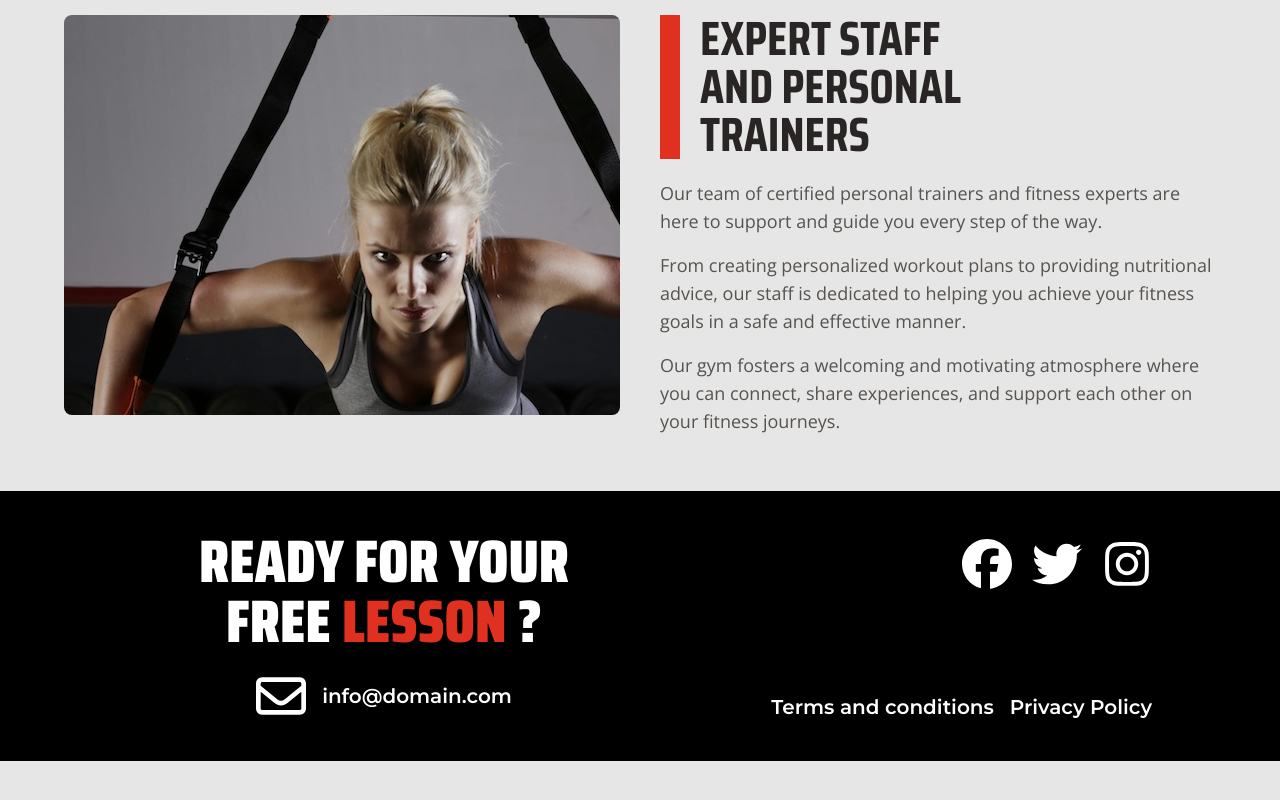
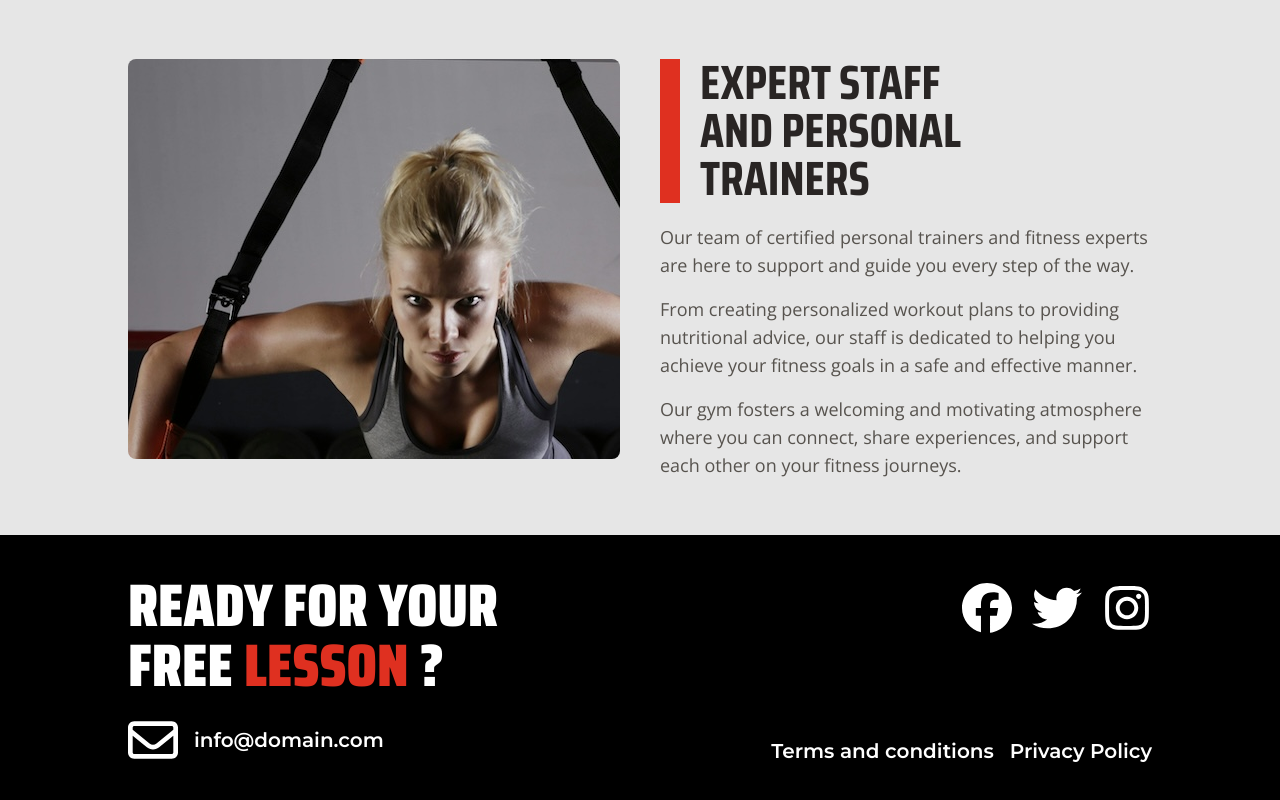
Before and after one commit to qbixmex/world-fitness, a Next.js app: page / in a window 1280 px wide. Shown: the part 1680-2480 px from the top of the page. Before the commit the page ends 2441 px from the top, so only its background shows below. Built offline with nearby package versions, Linux system fonts and the light colour scheme.

Commit message:
Fix Width Container

```diff
--- a/src/app/globals.css
+++ b/src/app/globals.css
@@ -13,6 +13,6 @@
 
 @layer utilities {
   .container {
-    @apply w-[95%] md:w-[90%] lg:w-[80%] mx-auto;
+    @apply w-[90%] md:w-[85%] lg:w-[80%] mx-auto;
   }
 }
--- a/src/modules/common/components/footer.component.tsx
+++ b/src/modules/common/components/footer.component.tsx
@@ -6,9 +6,9 @@ export const Footer = () => {
   return (
     <footer className="bg-black py-10">
       <section className="container text-white grid md:grid-cols-2 h-full">
-        <section className="col-span-1 md:flex md:flex-col md:justify-between">
+        <section className="col-span-1 md:flex md:flex-col md:justify-between md:items-start">
           {/* Title */}
-          <section className={`${sairaCondensed.className} text-6xl font-black text-center uppercase mb-5`}>
+          <section className={`${sairaCondensed.className} text-6xl font-black text-center md:text-left uppercase mb-5`}>
             <p>Ready for YOUR<br />free <span className="text-primary">Lesson</span> ?</p>
           </section>
           {/* Email */}
--- a/src/modules/common/components/header.component.tsx
+++ b/src/modules/common/components/header.component.tsx
@@ -19,7 +19,7 @@ export const Header = () => {
   const [menuActive, setMenuActive] = useState(false);
 
   return (
-    <header className="bg-black pt-5 h-[400px] md:h-[500px] lg:h-[600px] relative box-border px-[20px] lg:px-0">
+    <header className="bg-black pt-5 h-[400px] md:h-[500px] lg:h-[600px] relative box-border lg:px-0">
       <Image
         className="absolute top-0 right-0 z-0 w-[100%] h-[400px] lg:w-[960px] md:h-[500px] lg:h-[600px] object-cover object-top-center md:object-right-top"
         src="/images/making-dumbbell.jpg" alt="Dumbbell Fitness"
@@ -57,7 +57,7 @@ export const Header = () => {
         </button>
       </section>
 
-      <div className="w-[95%] md:w-[90%] lg:w-[80%] mx-auto relative z-20 text-white h-[310px] lg:h-[510px] flex justify-center lg:justify-start items-end lg:items-center">
+      <div className="container relative z-30 text-white h-[310px] lg:h-[510px] flex justify-center lg:justify-start items-end lg:items-center">
         <p className={`${sairaCondensed} uppercase text-4xl lg:text-6xl font-extrabold pb-10 lg:pb-0`}>
           Make your<br />
           workout <span className="text-primary">efficient</span>
--- a/src/modules/home/components/content.component.tsx
+++ b/src/modules/home/components/content.component.tsx
@@ -2,7 +2,7 @@ import { openSans, sairaCondensed } from "@/app/fonts";
 import Image from "next/image";
 import styles from "./article.module.css";
 
-const mainStyles = "block py-10 w-[90%] mx-auto gap-y-10 md:gap-y-20 md:mt-10 md:flex md:flex-col";
+const mainStyles = "container block py-10 gap-y-10 md:gap-y-20 md:mt-10 md:flex md:flex-col";
 const titleStyles = `${sairaCondensed.className} ${styles.titleStyles}`;
 const textStyles = `${openSans.className} ${styles.textStyles}`;
 
```
